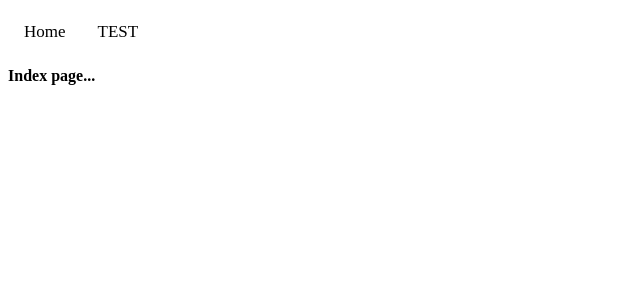
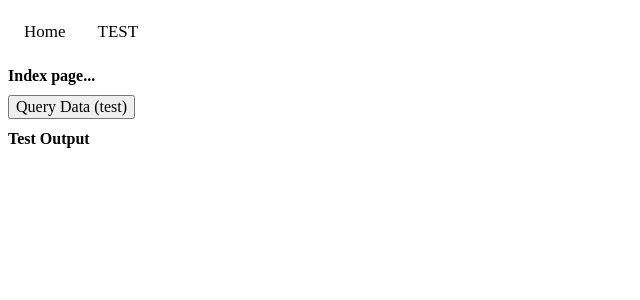
Before and after one commit to arajput63/flask_dbVisuals_shell, a Flask app: page / in a window 1280 px wide. Shown: the top 300 px of the page, without its empty margins (0-640 px from the left). Run offline with Flask 2, Linux system fonts and the light colour scheme.

Commit message:
added some javascript

```diff
--- a/static/js/client.js
+++ b/static/js/client.js
@@ -0,0 +1,12 @@
+var output = document.getElementById("test_output");
+
+async function test_clicked() {
+    const res = await fetch('/_test_query', {method: "GET",});
+    const update = await res.json();
+    if (res.ok && res.status == 200){
+        console.log(update.response_string);
+        output.innerText = update.test_result;
+    } else {
+        console.log("Error retrieving test row from database...")
+    }
+}
--- a/templates/base.html
+++ b/templates/base.html
@@ -12,4 +12,7 @@
   </div>
     {% block body %}{% endblock %}
 </body>
+<footer>
+  <script src="{{ url_for('static', filename='js/client.js') }}"></script>
+</footer>
 </html>
--- a/templates/index.html
+++ b/templates/index.html
@@ -3,5 +3,7 @@
 {% block body %}
 <div class="mx-auto" style="width: 500px;">
   <h1>Index page...</h1>
+  <button type="button"  onclick="test_clicked();">Query Data (test)</button>
+  <h1 id="test_output">Test Output</h1>
 </div>
 {% endblock %}
```
